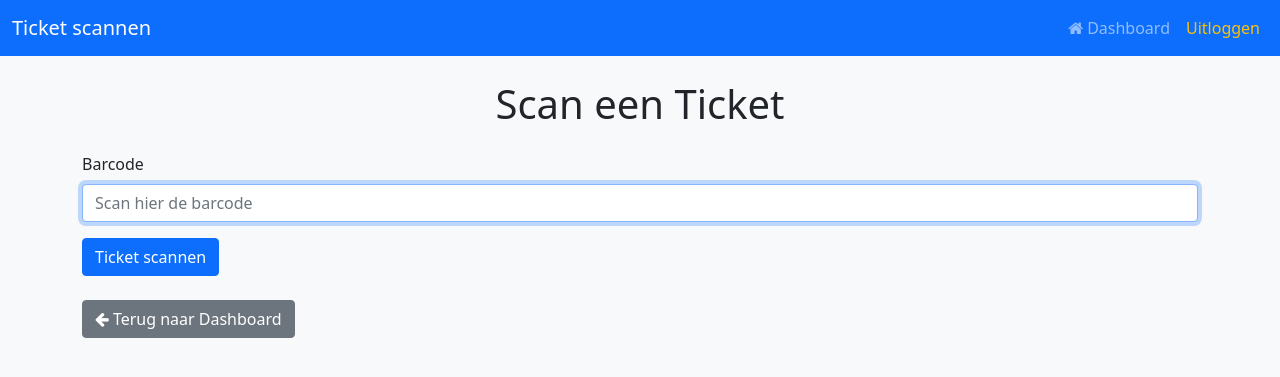
After one commit to lucas-dw16/theater, a PHP site: page /ticket_overzicht/tickets_scannen.php in a window 1280 px wide. The commit adds this page. Shown: the top 377 px of the page. Run offline with PHP 8.4, Linux system fonts and the light colour scheme.

Commit message:
ticket_scannen

```diff
--- a/inloggen/dashboard.php
+++ b/inloggen/dashboard.php
@@ -172,6 +172,7 @@ if (!isset($_SESSION['rol'])) {
                     <li class="nav-item"><a class="nav-link" href="../account_overzicht/account_overzicht.php"><i class="fa fa-calendar"></i> Accountoverzicht</a></li>
                     <li class="nav-item"><a class="nav-link" href="../medewerker-overzicht/MedewerkersOV.php"><i class="fa fa-users"></i> Medewerker-overzicht</a></li>
                     <li class="nav-item"><a class="nav-link" href="../ticket_overzicht/ticket_overzicht.php"><i class="fa fa-address-card"></i> ticket-overzicht</a></li>
+                    <li class="nav-item"><a class="nav-link" href="../ticket_overzicht/tickets_scannen.php"><i class="fa fa-address-card"></i> ticket-scannen</a></li>
                 <?php endif; ?>
                 <?php if ($rol === 'admin'): ?>
                     <li class="nav-item"><a class="nav-link" href="../Aantal_leden_per_periode/index.php"><i class="fa fa-line-chart"></i> Aantal leden per periode</a></li>
--- /dev/null
+++ b/ticket_overzicht/tickets_scannen.php
@@ -0,0 +1,86 @@
+<?php
+session_start();
+require_once '../config/db_connect.php';
+
+$message = "";
+$ticket = null;
+
+if ($_SERVER["REQUEST_METHOD"] === "POST") {
+    $barcode = trim($_POST['barcode'] ?? '');
+    if ($barcode !== '') {
+        try {
+            $stmt = $pdo->prepare("SELECT Id, Nummer, Barcode, Status, Datumaangemaakt FROM Ticket WHERE Barcode = :barcode AND Isactief = 1 LIMIT 1");
+            $stmt->execute([':barcode' => $barcode]);
+            $ticket = $stmt->fetch(PDO::FETCH_ASSOC);
+            if ($ticket) {
+                $message = "<div class='alert alert-success'>Ticket gevonden: " . htmlspecialchars($ticket['Nummer']) . "</div>";
+            } else {
+                $message = "<div class='alert alert-danger'>Ticket niet gevonden of inactief.</div>";
+            }
+        } catch (PDOException $e) {
+            $message = "<div class='alert alert-danger'>Fout bij ophalen van ticket: " . htmlspecialchars($e->getMessage()) . "</div>";
+        }
+    } else {
+        $message = "<div class='alert alert-warning'>Voer a.u.b. een barcode in.</div>";
+    }
+}
+?>
+
+<!DOCTYPE html>
+<html lang="nl">
+<head>
+    <meta charset="UTF-8">
+    <meta name="viewport" content="width=device-width, initial-scale=1">
+    <title>Ticket scannen</title>
+    <link href="https://cdn.jsdelivr.net/npm/bootstrap@5.0.2/dist/css/bootstrap.min.css" rel="stylesheet">
+    <link rel="stylesheet" href="https://cdnjs.cloudflare.com/ajax/libs/font-awesome/4.7.0/css/font-awesome.css">
+</head>
+<body class="bg-light">
+    <nav class="navbar navbar-expand-lg navbar-dark bg-primary mb-4">
+        <div class="container-fluid">
+            <a class="navbar-brand" href="#">Ticket scannen</a>
+            <div class="collapse navbar-collapse">
+                <ul class="navbar-nav ms-auto">
+                    <li class="nav-item">
+                        <a class="nav-link" href="../inloggen/dashboard.php"><i class="fa fa-home"></i> Dashboard</a>
+                    </li>
+                    <li class="nav-item">
+                        <a class="nav-link text-warning" href="../inloggen/logout.php">Uitloggen</a>
+                    </li>
+                </ul>
+            </div>
+        </div>
+    </nav>
+
+    <div class="container">
+        <h1 class="mb-4 text-center">Scan een Ticket</h1>
+        <?php echo $message; ?>
+        <form method="POST" action="">
+            <div class="mb-3">
+                <label for="barcode" class="form-label">Barcode</label>
+                <input type="text" name="barcode" id="barcode" class="form-control" placeholder="Scan hier de barcode" autofocus>
+            </div>
+            <button type="submit" class="btn btn-primary">Ticket scannen</button>
+        </form>
+
+        <?php if ($ticket): ?>
+            <div class="mt-4">
+                <h3>Ticket details</h3>
+                <ul class="list-group">
+                    <li class="list-group-item"><strong>ID:</strong> <?= htmlspecialchars($ticket['Id']) ?></li>
+                    <li class="list-group-item"><strong>Nummer:</strong> <?= htmlspecialchars($ticket['Nummer']) ?></li>
+                    <li class="list-group-item"><strong>Barcode:</strong> <?= htmlspecialchars($ticket['Barcode']) ?></li>
+                    <li class="list-group-item"><strong>Status:</strong> <?= htmlspecialchars($ticket['Status']) ?></li>
+                    <li class="list-group-item"><strong>Aangemaakt op:</strong> <?= htmlspecialchars($ticket['Datumaangemaakt']) ?></li>
+                </ul>
+            </div>
+        <?php endif; ?>
+
+        <div class="mt-4">
+            <a href="../inloggen/dashboard.php" class="btn btn-secondary"><i class="fa fa-arrow-left"></i> Terug naar Dashboard</a>
+        </div>
+    </div>
+
+    <script src="https://cdn.jsdelivr.net/npm/bootstrap@5.0.2/dist/js/bootstrap.bundle.min.js"></script>
+</body>
+</html>
```
